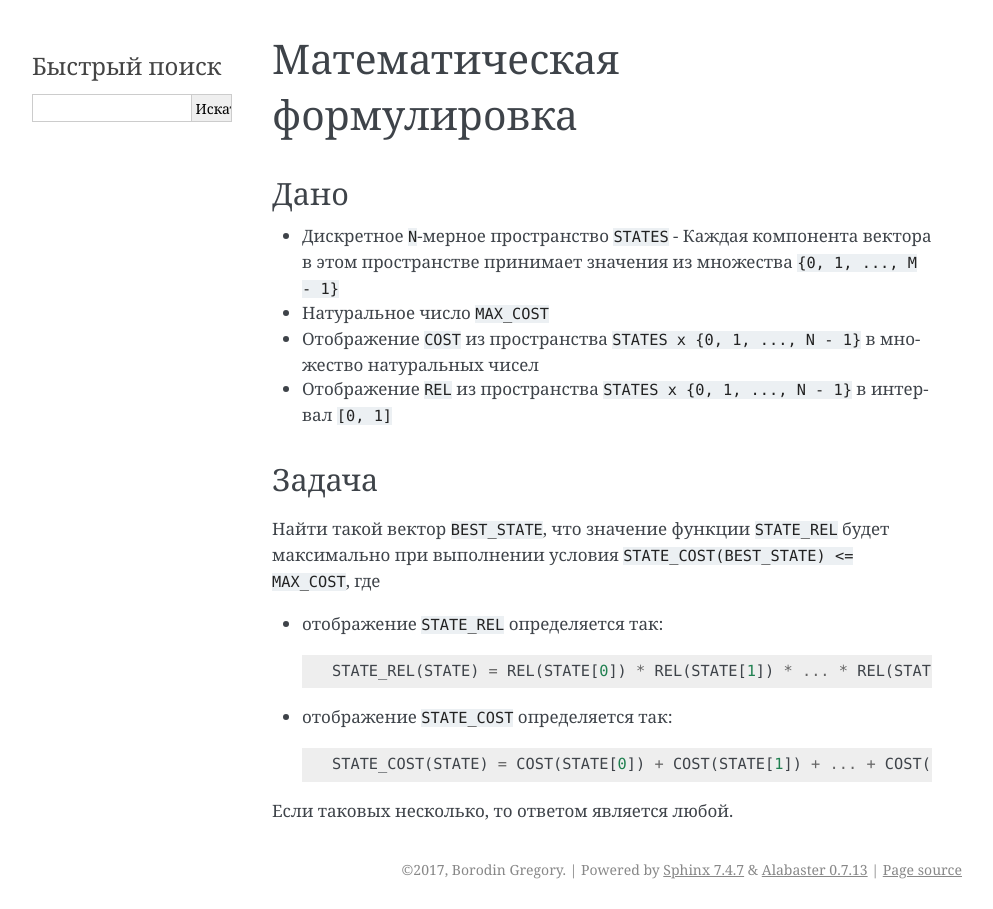
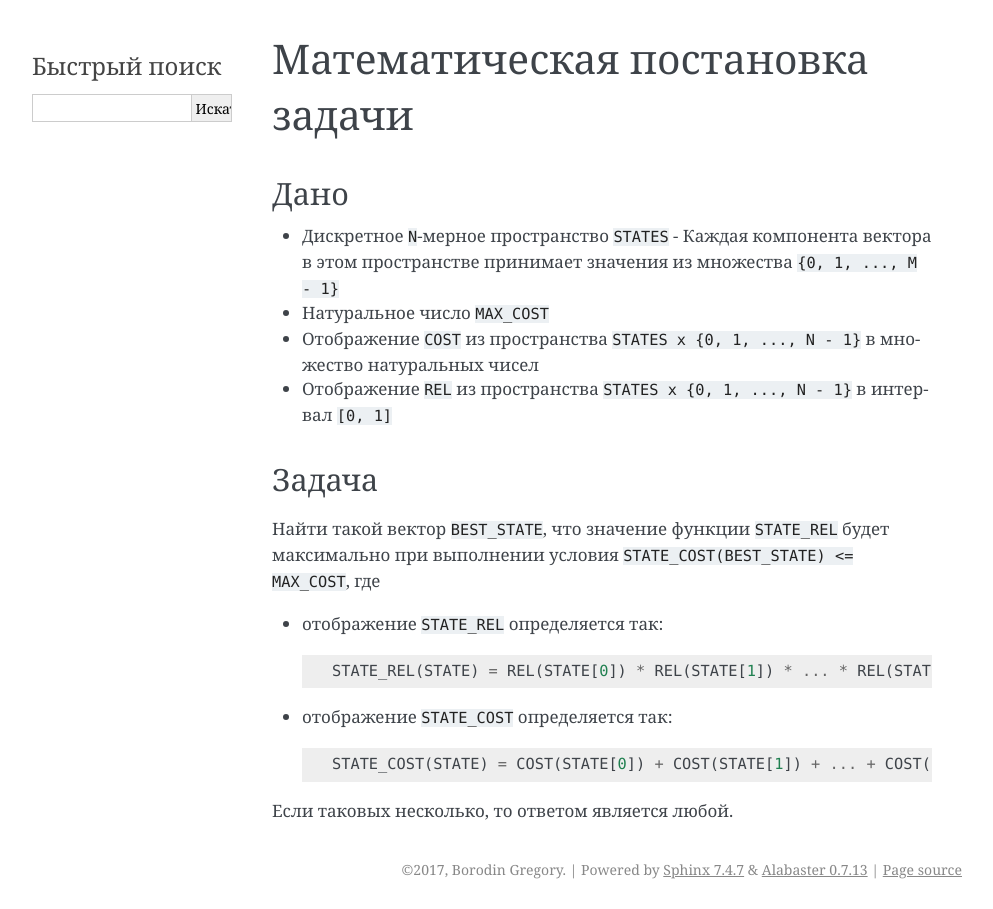
Before and after one commit to grihabor/reliability-projects, a Sphinx documentation site: the page built from task_4/docs/source/math_problem.rst, in a window 1280 px wide. Shown: the whole page, without its empty margins (148-1141 px from the left). Built offline with Sphinx 7.4.7, drawn with Linux system fonts in a browser that asks for light colours; pages that are not in the unit, such as notebooks, are missing from menus.

Commit message:
rename headers

```diff
--- a/task_4/docs/source/algorithm.rst
+++ b/task_4/docs/source/algorithm.rst
@@ -1,6 +1,6 @@
-========
-Алгоритм
-========
+=======================
+Алгоритм решения задачи
+=======================
 
 Основная идея алгоритма
 =======================
--- a/task_4/docs/source/math_problem.rst
+++ b/task_4/docs/source/math_problem.rst
@@ -1,8 +1,9 @@
-Математическая формулировка
-===========================
+================================
+Математическая постановка задачи
+================================
 
 Дано
-----
+====
 
 + Дискретное ``N``-мерное пространство ``STATES``
   - Каждая компонента вектора в этом пространстве принимает значения из множества ``{0, 1, ..., M - 1}``
@@ -14,7 +15,7 @@
 + Отображение ``REL`` из пространства ``STATES x {0, 1, ..., N - 1}`` в интервал ``[0, 1]``
 
 Задача
-------
+======
 
 Найти такой вектор ``BEST_STATE``, что значение функции ``STATE_REL`` будет максимально
 при выполнении условия ``STATE_COST(BEST_STATE) <= MAX_COST``, где
--- a/task_4/docs/source/task_description.rst
+++ b/task_4/docs/source/task_description.rst
@@ -1,6 +1,6 @@
-==================================
-Содержательная формулировка задачи
-==================================
+================================
+Содержательная постановка задачи
+================================
 
 Дана система из N модулей.
 У каждого модуля есть M вариантов.
```
